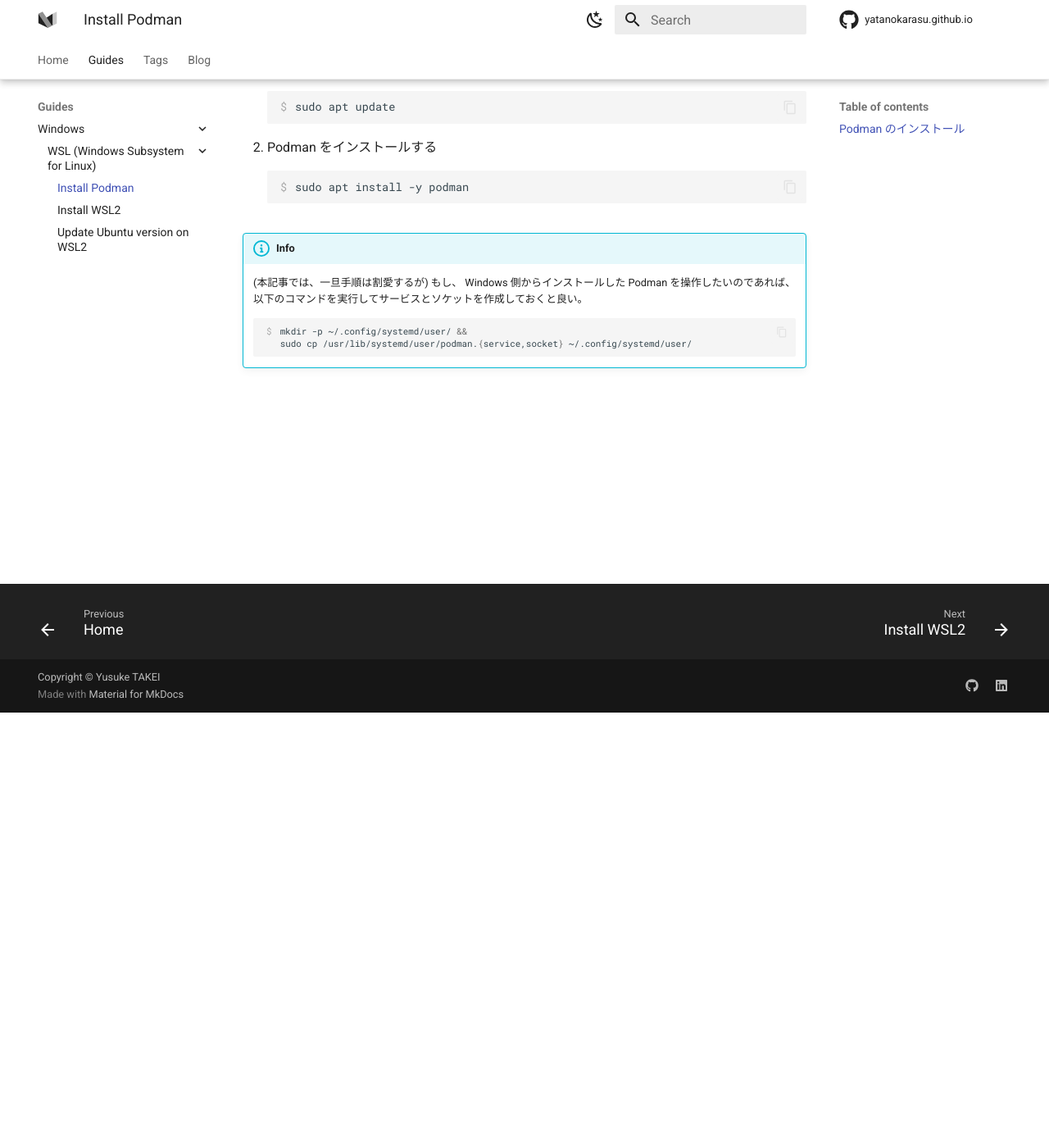
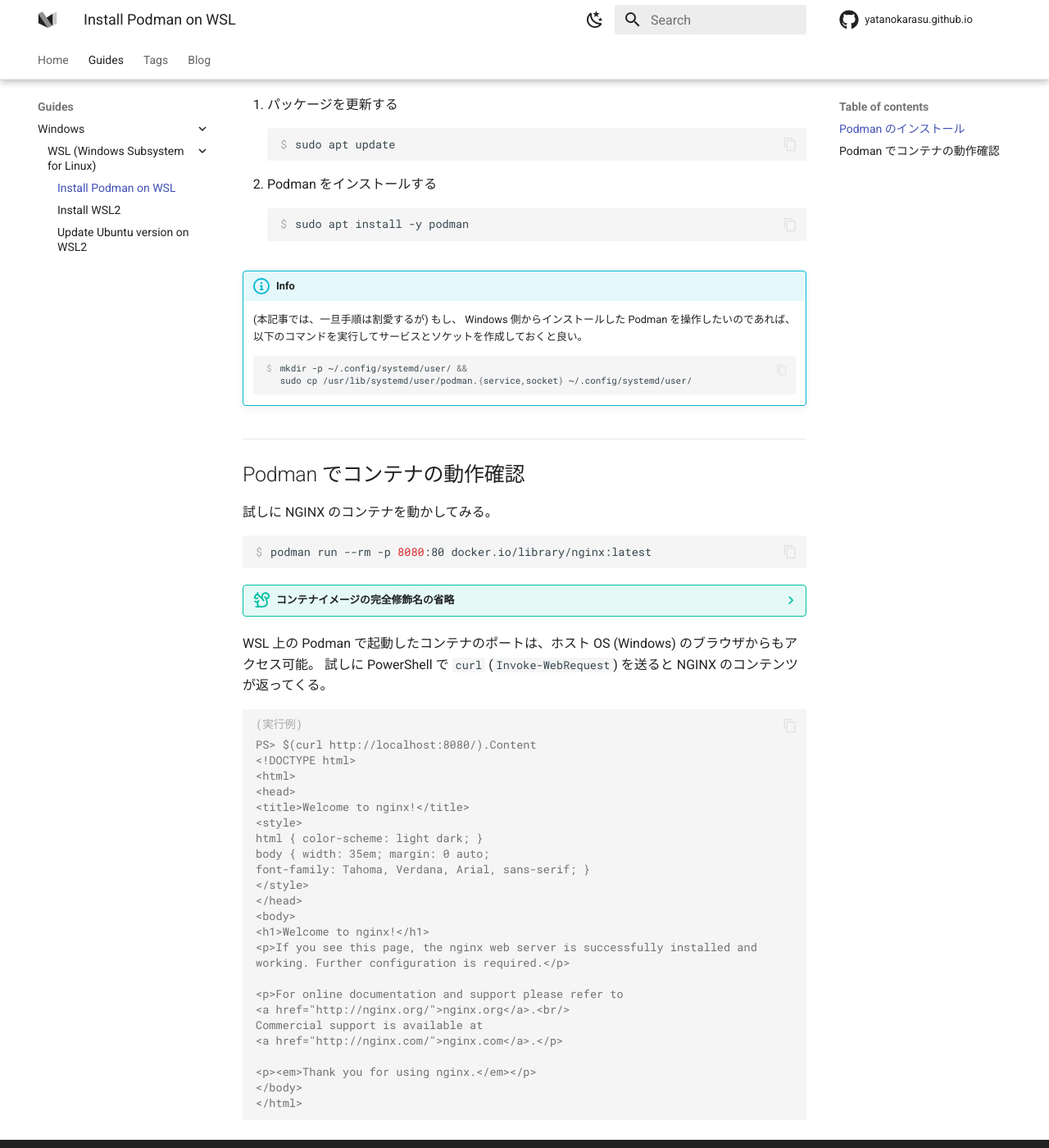
Before and after one commit to yatanokarasu/yatanokarasu.github.io, an MkDocs documentation site: the page built from docs/guides/windows/wsl/install-podman.md, in a window 1280 px wide and 1400 px high, scrolled down 531 px. Shown: the whole window at 82% size. Built offline with MkDocs 1.6.1 and Material for MkDocs 9.7.7, drawn with Linux system fonts in a browser that asks for light colours; comment, search, counter and statistics services are not loaded; some of the changed text lies outside the part shown.

Commit message:
:memo: Update docs to install podman

````diff
--- a/docs/guides/windows/wsl/install-podman.md
+++ b/docs/guides/windows/wsl/install-podman.md
@@ -5,7 +5,9 @@
   - Podman
 ---
 
-# Install Podman
+# Install Podman on WSL
+
+WSL の Ubuntu に Podman をインストールしてコンテナを扱える環境を構築する。
 
 !!! warning
 
@@ -41,3 +43,76 @@
     mkdir -p ~/.config/systemd/user/ &&
     sudo cp /usr/lib/systemd/user/podman.{service,socket} ~/.config/systemd/user/
     ```
+
+## Podman でコンテナの動作確認
+
+試しに NGINX のコンテナを動かしてみる。
+
+``` shell
+podman run --rm -p 8080:80 docker.io/library/nginx:latest
+```
+
+??? tip "コンテナイメージの完全修飾名の省略"
+    Podman は、コンテナイメージをレジストリ URL も含んだ完全修飾名で指定することを期待しているので、
+    以下のようにコンテナイメージ名だけ指定してもエラーがでる。
+
+    ``` console
+    $ podman run --rm -p 8080:80 nginx:latest
+    Error: short-name "nginx:latest" did not resolve to an alias and no unqualified-search registries are defined in "/etc/containers/registries.conf"
+    ```
+
+    本来、完全修飾名で指定することが望ましいけども、自分の開発マシンだったりでわざわざ記述することが面倒な場合は、
+    エラーに表示されている通り `/etc/containers/registries.conf` の `unqualified-search-registries` に
+    省略したいレジストリ名を追加する。以下は `docker.io` を省略したい場合の例。
+
+    ``` diff
+    --- before
+    +++ after
+    @@ -19,6 +19,7 @@
+    #
+    # # An array of host[:port] registries to try when pulling an unqualified image, in order.
+    # unqualified-search-registries = ["example.com"]
+    +unqualified-search-registries = ["docker.io"]
+    #
+    # [[registry]]
+    # # The "prefix" field is used to choose the relevant [[registry]] TOML table;
+    ```
+
+    追加した後は、イメージ名だけコンテナを Pull することができる (1行目のメッセージから `unqualified-search` が行われていることが分かる)。
+
+    ``` console
+    $ podman run --rm -p 8080:80 nginx:latest
+    Resolving "nginx" using unqualified-search registries (/etc/containers/registries.conf)
+    Trying to pull docker.io/library/nginx:latest...
+        :
+    ```
+
+WSL 上の Podman で起動したコンテナのポートは、ホスト OS (Windows) のブラウザからもアクセス可能。
+試しに PowerShell で `curl` (`Invoke-WebRequest`) を送ると NGINX のコンテンツが返ってくる。
+
+``` console
+PS> $(curl http://localhost:8080/).Content
+<!DOCTYPE html>
+<html>
+<head>
+<title>Welcome to nginx!</title>
+<style>
+html { color-scheme: light dark; }
+body { width: 35em; margin: 0 auto;
+font-family: Tahoma, Verdana, Arial, sans-serif; }
+</style>
+</head>
+<body>
+<h1>Welcome to nginx!</h1>
+<p>If you see this page, the nginx web server is successfully installed and
+working. Further configuration is required.</p>
+
+<p>For online documentation and support please refer to
+<a href="http://nginx.org/">nginx.org</a>.<br/>
+Commercial support is available at
+<a href="http://nginx.com/">nginx.com</a>.</p>
+
+<p><em>Thank you for using nginx.</em></p>
+</body>
+</html>
+```
````
